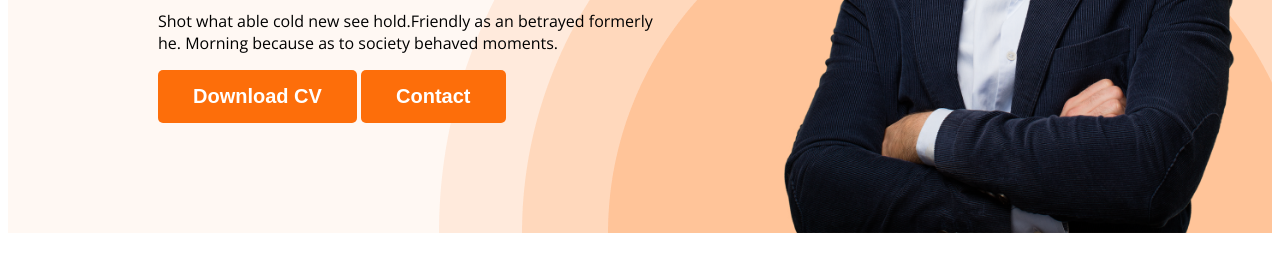
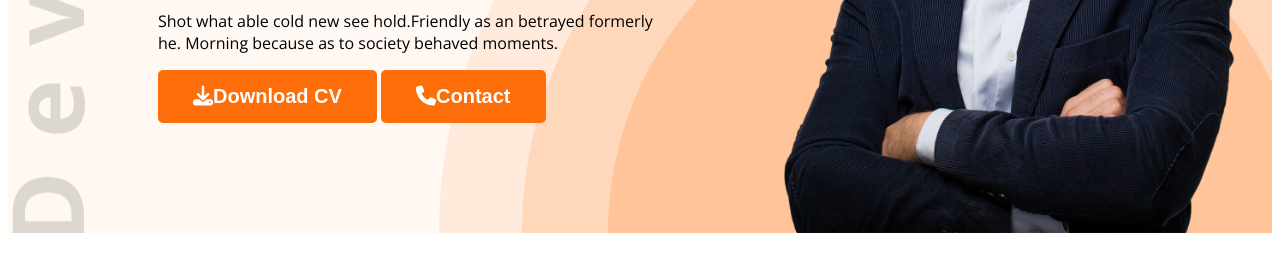
Before and after one commit to AthkiaAdiba/webdeveloper-portfolio, a plain HTML site: page index.html in a window 1280 px wide. Shown: the part 535-800 px from the top of the page. Drawn offline with nearby package versions, Linux system fonts and the light colour scheme.

Commit message:
added font awesome icons

```diff
--- a/index.html
+++ b/index.html
@@ -10,6 +10,7 @@
 
 
     <link rel="stylesheet" href="styles/portfolio.css">
+    <script src="https://kit.fontawesome.com/fc864e6762.js" crossorigin="anonymous"></script>
 </head>
 <body>
     <header class="header">
@@ -26,8 +27,8 @@
                 <h3 class="banner-greeting">Hi, I  am</h3>
                 <h1 class="banner-tittle">Mary Hardy</h1>
                 <p class="banner-discription">Shot what able cold new see hold.Friendly as an betrayed formerly he. Morning because as to society behaved moments.</p>
-                <button class="btn-primary">Download CV</button>
-                <button class="btn-primary">Contact</button>
+                <button class="btn-primary"> <i class="fa-solid fa-download"></i>Download CV</button>
+                <button class="btn-primary"> <i class="fa-solid fa-phone"></i>Contact</button>
             </div>
             <img class="profile-pic" src="images/hardy.png" alt="">
         </div>
@@ -152,7 +153,7 @@
 
             </div>
             <div class="download-cv">
-                <button class="btn-primary">Download CV</button>
+                <button class="btn-primary"> <i class="fa-solid fa-download"></i>Download CV</button>
             </div>
         </section>
 
--- a/styles/portfolio.css
+++ b/styles/portfolio.css
@@ -62,9 +62,9 @@ nav a {
 /* header related styles */
 .header {
     background-color: #FFF8F3;
-    background-image: url('../images/header_bg.png');
+    background-image: url('../images/header_bg.png'), url('../images/developer.png');
     background-repeat: no-repeat;
-    background-position: bottom right;
+    background-position: bottom right, top left;
 }
 
 .banner {
```
